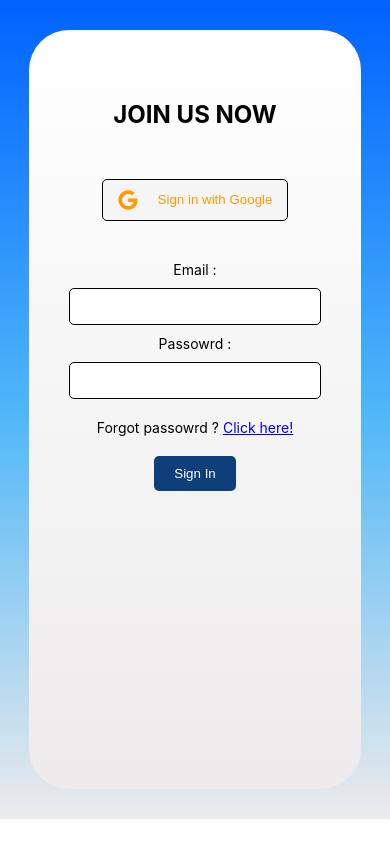
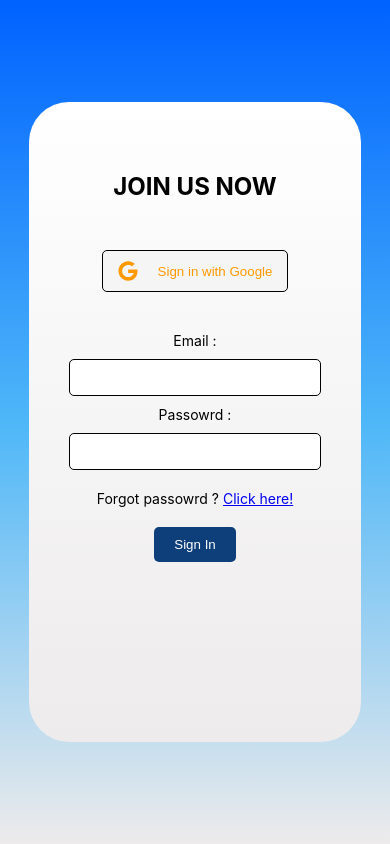
Before and after one commit to LarbiAdouhane/Habits-Tracker, a React (Create React App) app: page /signin in a window 390 px wide. Built offline with nearby package versions, Linux system fonts and the light colour scheme.

Commit message:
new media

```diff
--- a/src/Header.css
+++ b/src/Header.css
@@ -109,6 +109,10 @@ label {
 @media (max-width: 1074px) {
     .formss {
         min-width: 85%;
+        height: 70vh;
+    }
+    .CONTAINER{
+        height: 100vh;
     }
     .form-control {
         max-width: 60%;
```
